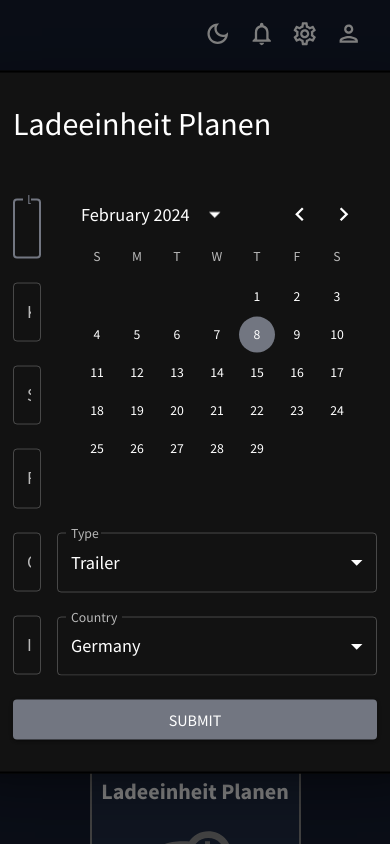
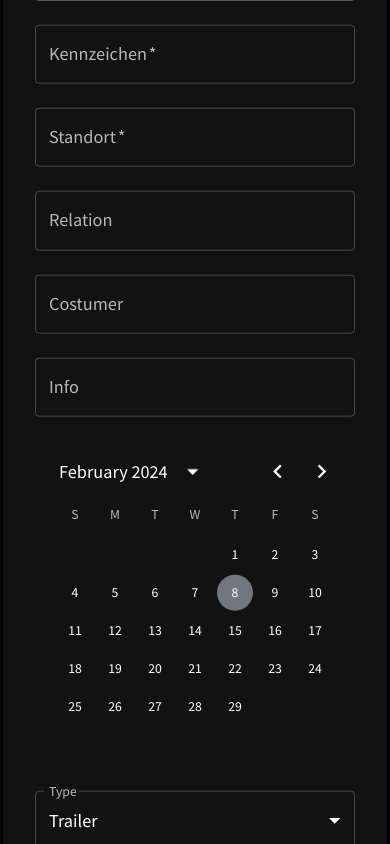
Before and after one commit to crowtek/Data-Visualization-Tool, a React (Create React App) app: page /erfassung in a window 390 px wide. Both pictures are taken after a click on the element "Ladeeinheit Planen". Built offline with nearby package versions, Linux system fonts and the light colour scheme.

Commit message:
added responsivness to modal in Erfassung

```diff
--- a/src/components/forms/NewLadeeinheit.jsx
+++ b/src/components/forms/NewLadeeinheit.jsx
@@ -30,7 +30,7 @@ const NewLadeeinheit = () => {
 
     return (
         <Box component="form" onSubmit={handleSubmit} sx={{display: "flex", gap: 2, flexDirection:"column"}}>
-            <Box sx={{display: "flex", gap: 2}}>
+            <Box className="modalContainer" sx={{display: "flex", gap: 2}}>
                 <Box>
                     <LadeeinheitInput onChange={handleChange('ladeeinheit')} />
                     <KennzeichenInput onChange={handleChange('kennzeichen')} />
--- a/src/components/forms/NewZulauf.jsx
+++ b/src/components/forms/NewZulauf.jsx
@@ -40,7 +40,7 @@ const NewZulauf = () => {
 
     return (
         <Box component="form" onSubmit={handleSubmit} sx={{display: "flex", gap: 2, flexDirection:"column"}}>
-            <Box sx={{display: "flex", gap: 2}}>
+            <Box className="modalContainer">
                 <Box>
                     <LadeeinheitInput onChange={handleChange('ladeeinheit')} />
                     <KennzeichenInput onChange={handleChange('kennzeichen')} />
--- a/src/styles/components/ModalStyle.js
+++ b/src/styles/components/ModalStyle.js
@@ -1,14 +1,26 @@
+import { mediaQueries } from "../Layout";
 
 export const ModalStyle = {
     position: 'absolute',
     top: '50%',
     left: '50%',
     transform: 'translate(-50%, -50%)',
+
     bgcolor: 'background.paper',
     border: '2px solid #000',
     boxShadow: 24,
     p: 4,
     display:"flex",
     flexDirection:"column",
-    gap: 5
+    gap: 5,
+    ".modalContainer":{
+        display:"flex",
+        gap:2,
+        [mediaQueries.medium]:{
+            flexDirection:"column"
+        }
+    },
+    [mediaQueries.medium]:{
+        minWidth: "80vw",
+    }
 };
```
